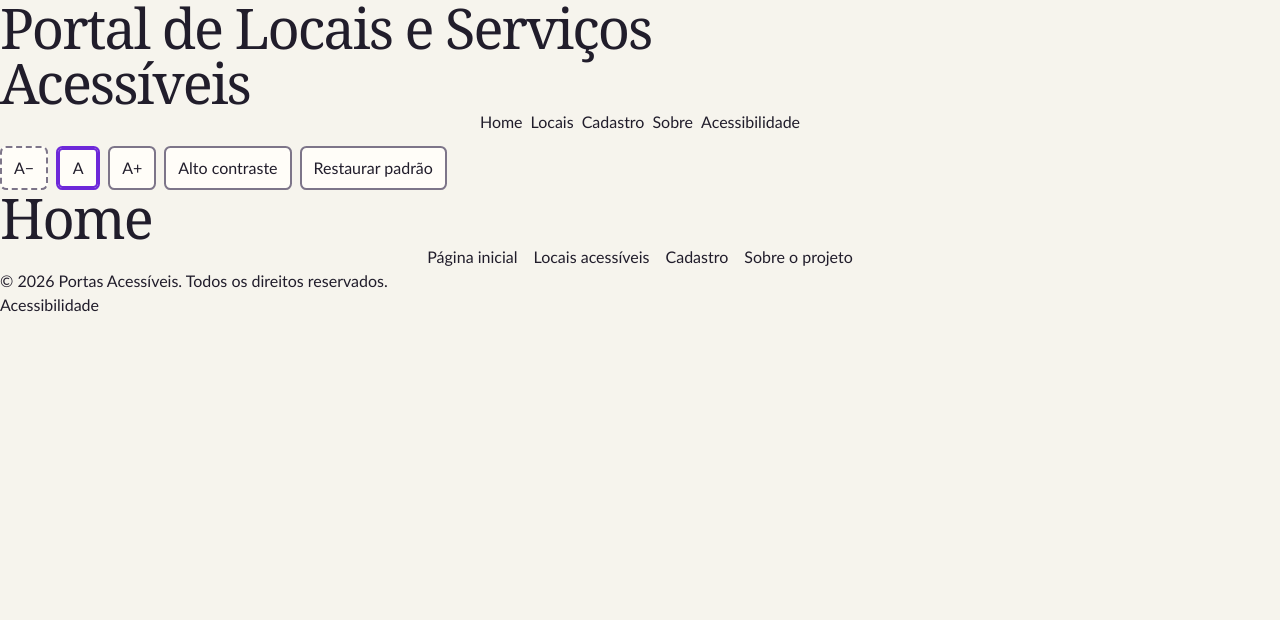
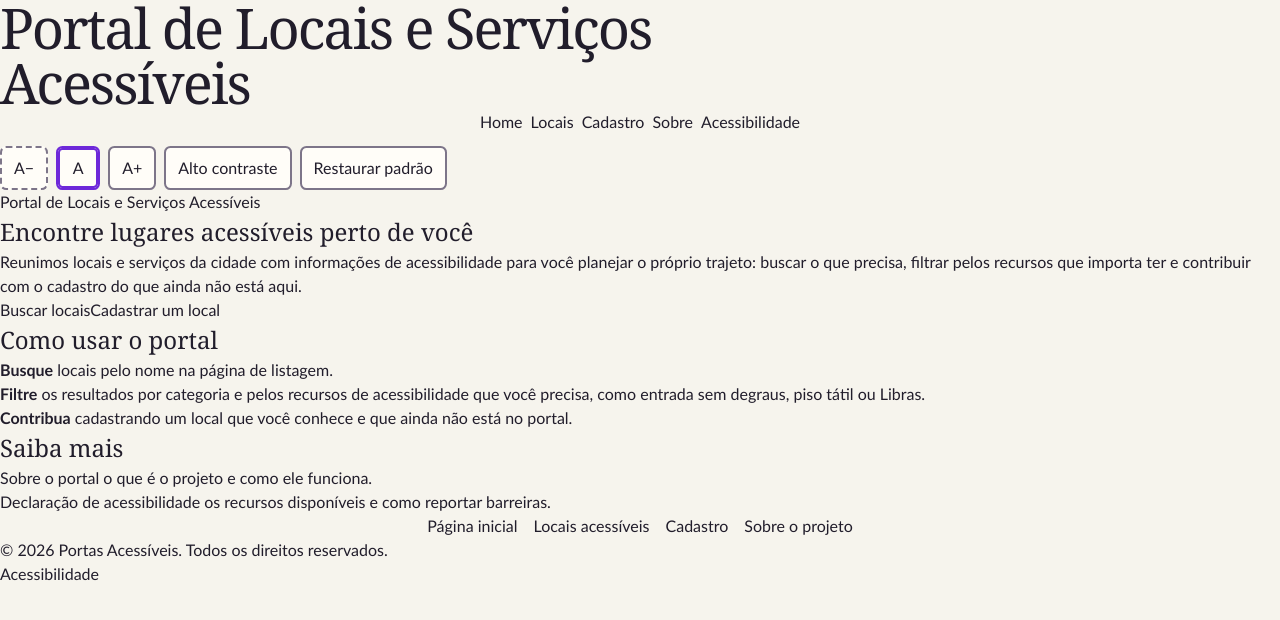
Before and after one commit to 1TDSPJ-26/portal-locais-acessiveis, a React (Vite) app: page / in a window 1280 px wide. Shown: the top 620 px of the page. Built offline with nearby package versions, Linux system fonts and the light colour scheme.

Commit message:
fear: Adicionando conteúdo definitivo na Home

```diff
--- a/src/pages/Home/index.tsx
+++ b/src/pages/Home/index.tsx
@@ -1,7 +1,66 @@
+import { Link } from "react-router";
+import "./styles.css";
+
 export default function Home() {
   return (
-    <div>
-      <h1>Home</h1>
-    </div>
+    <article className="home">
+
+      <section className="home-hero" aria-labelledby="home-titulo">
+        <p className="home-rotulo">Portal de Locais e Serviços Acessíveis</p>
+        <h2 id="home-titulo">Encontre lugares acessíveis perto de você</h2>
+        <p className="home-intro">
+          Reunimos locais e serviços da cidade com informações de
+          acessibilidade para você planejar o próprio trajeto: buscar o que
+          precisa, filtrar pelos recursos que importa ter e contribuir com o
+          cadastro do que ainda não está aqui.
+        </p>
+        <div className="home-acoes">
+          <Link to="/locais" className="home-acao home-acao--principal">
+            Buscar locais
+          </Link>
+          <Link to="/cadastrar" className="home-acao home-acao--secundaria">
+            Cadastrar um local
+          </Link>
+        </div>
+      </section>
+
+      <section
+        className="home-como-usar"
+        aria-labelledby="home-como-usar-titulo"
+      >
+        <h2 id="home-como-usar-titulo">Como usar o portal</h2>
+        <ol className="home-passos">
+          <li>
+            <strong>Busque</strong> locais pelo nome na página de listagem.
+          </li>
+          <li>
+            <strong>Filtre</strong> os resultados por categoria e pelos
+            recursos de acessibilidade que você precisa, como entrada sem
+            degraus, piso tátil ou Libras.
+          </li>
+          <li>
+            <strong>Contribua</strong> cadastrando um local que você conhece e
+            que ainda não está no portal.
+          </li>
+        </ol>
+      </section>
+
+      <section
+        className="home-saiba-mais"
+        aria-labelledby="home-saiba-mais-titulo"
+      >
+        <h2 id="home-saiba-mais-titulo">Saiba mais</h2>
+        <ul className="home-links">
+          <li>
+            <Link to="/sobre">Sobre o portal</Link>
+            <span> o que é o projeto e como ele funciona.</span>
+          </li>
+          <li>
+            <Link to="/acessibilidade">Declaração de acessibilidade</Link>
+            <span> os recursos disponíveis e como reportar barreiras.</span>
+          </li>
+        </ul>
+      </section>
+    </article>
   );
 }
```
